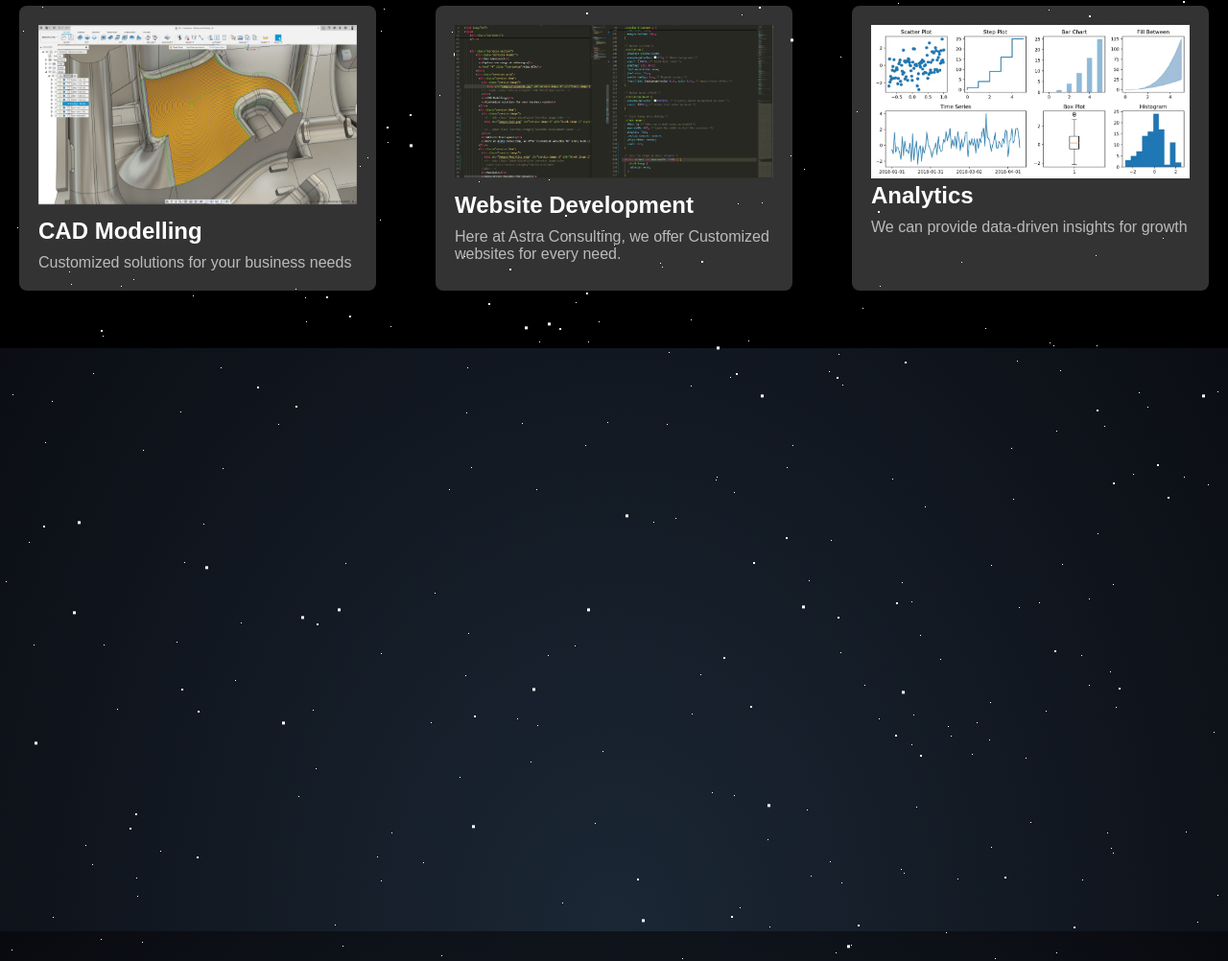
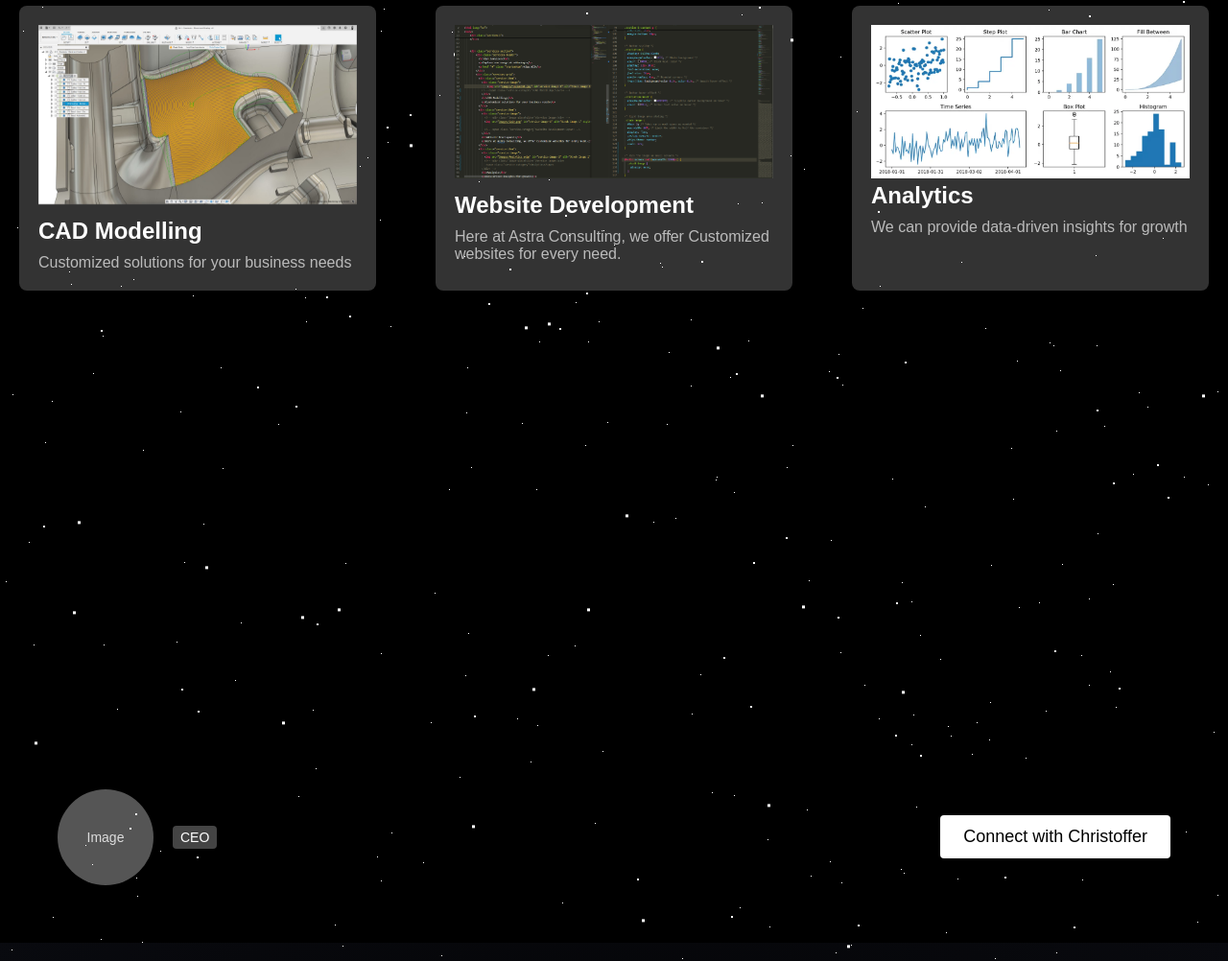
Before and after one commit to Asimov-Tech/Asimov-Tech.github.io, a plain HTML site: page index.html in a window 1280 px wide. Shown: the part 629-1631 px from the top of the page at 96% size. Drawn offline with Linux system fonts and the light colour scheme.

Commit message:
Last update for now

```diff
--- a/index.css
+++ b/index.css
@@ -22,9 +22,9 @@ body {
 .header a {
     color: rgb(255, 255, 255); /* White text color */
     text-align: center;
-    padding: 14px; /* Padding for spacing */
+    padding: 40px; /* Padding for spacing */
     text-decoration: none;
-    font-size: 18px;
+    font-size: 25px;
     line-height: 25px;
     background-color: black; /* Black background */
 }
@@ -33,7 +33,7 @@ body {
 .header a.logo {
     font-size: 25px;
     font-weight: bold;
-    line-height: 100px; /* Match the height of the header */
+    line-height: "auto"; /* Match the height of the header */
 }
 
 /* Change the background color on mouse-over */
@@ -51,12 +51,14 @@ body {
         float: none;
         display: block;
         text-align: left;
+
     }
 }
 
 /* Scale down the logo */
 .logo {
-    scale: 0.5;
+
+    margin-top: 20px;
 }
 
 /* Section-1 --------------------------------------------------------------------*/
@@ -118,6 +120,10 @@ body, h1, p, a, div {
     background-color: #f0f0f0; /* Slightly darker background on hover */
     color: #333; /* Darker text color on hover */
   }
+
+
+
+
 
   /* Right image area styling */
   .stock-image {
@@ -248,7 +254,130 @@ body, h1, h2, h3, p, a, div {
   }
 
 
-/* Section-3 */
+/* Section-3 ---------------------------------------------------*/
+
+
+
+/* body, h1, h2, h3, p, a, div {
+  margin: 0;
+  padding: 0;
+  box-sizing: border-box;
+}
+
+.insights-section {
+  background-color: #000;
+  color: #fff;
+  padding: 40px 20px;
+  max-width: 1200px;
+  margin: auto;
+}
+
+.insights-header {
+  margin-bottom: 40px;
+}
+
+.main-insight {
+  display: flex;
+  flex-wrap: wrap;
+  justify-content: space-between;
+  align-items: center;
+}
+
+.insight-image {
+  flex: 1;
+  min-width: 200px;
+  margin-bottom: 20px;
+}
+
+.image-placeholder {
+  background-color: #555;
+  width: 100%;
+  height: 200px;
+  border-radius: 8px;
+  display: flex;
+  justify-content: center;
+  align-items: center;
+  color: #ddd;
+}
+
+.insight-content {
+  flex: 1;
+  min-width: 250px;
+}
+
+.insight-content h2 {
+  font-size: 32px;
+  font-weight: bold;
+  margin-bottom: 10px;
+}
+
+.insight-content p {
+  font-size: 18px;
+  margin-bottom: 20px;
+}
+
+.cta-button {
+  display: inline-block;
+  background-color: #fff;
+  color: #000;
+  padding: 12px 24px;
+  text-decoration: none;
+  font-size: 18px;
+  border-radius: 4px;
+  transition: background-color 0.3s, color 0.3s;
+}
+
+.cta-button:hover {
+  background-color: #f0f0f0;
+  color: #333;
+}
+
+.insights-grid {
+  display: flex;
+  flex-wrap: wrap;
+  justify-content: space-between;
+}
+
+.insight-item {
+  display: flex;
+  flex: 1 1 45%;
+  margin-bottom: 20px;
+}
+
+.insight-details {
+  margin-left: 20px;
+  flex: 1;
+}
+
+.insight-item h3 {
+  font-size: 24px;
+  margin-bottom: 10px;
+}
+
+.insight-item p {
+  font-size: 16px;
+  color: #bbb;
+}
+
+@media (max-width: 768px) {
+  .main-insight {
+    flex-direction: column;
+  }
+
+  .insight-item {
+    flex-direction: column;
+    align-items: center;
+  }
+
+  .insight-details {
+    margin-left: 0;
+    text-align: center;
+  }
+
+  .insight-image {
+    margin-bottom: 10px;
+  }
+} */
 
 
 
@@ -256,10 +385,99 @@ body, h1, h2, h3, p, a, div {
 
 
 
+/* Section-4 */
 
+/* General Reset and Styling */
+body, h1, h2, h3, p, a, div {
+  margin: 0;
+  padding: 0;
+  box-sizing: border-box;
+}
 
+/* Container for the connect section */
+.connect-section {
+  display: flex;
+  justify-content: space-between;
+  align-items: center;
+  background-color: #000; /* Black background */
+  color: #fff; /* White text color */
+  padding: 20px;
+  max-width: 1200px;
+  margin: auto; /* Center align in the middle of the page */
+  padding-top: 500px;
+}
 
+/* Profile section styling */
+.profile {
+  display: flex;
+  align-items: center;
+}
 
+.profile-image {
+  margin-right: 20px;
+}
+
+.image-placeholder {
+  background-color: #555; /* Placeholder color */
+  width: 100px;
+  height: 100px;
+  border-radius: 50%;
+  display: flex;
+  justify-content: center;
+  align-items: center;
+  color: #ddd; /* Placeholder text color */
+  font-size: 14px;
+  text-align: center;
+}
+
+.profile-info {
+  display: flex;
+  flex-wrap: wrap;
+}
+
+.role {
+  background-color: #444; /* Darker background for roles */
+  color: #fff; /* White text */
+  padding: 4px 8px;
+  border-radius: 4px;
+  margin-right: 5px;
+  font-size: 14px;
+}
+
+/* Button styling */
+.connect-button {
+  display: flex;
+  align-items: center;
+}
+
+.cta-button {
+  display: inline-block;
+  background-color: #fff; /* White background */
+  color: #000; /* Black text color */
+  padding: 12px 24px;
+  text-decoration: none;
+  font-size: 18px;
+  border-radius: 4px; /* Rounded corners */
+  transition: background-color 0.3s, color 0.3s; /* Smooth hover effect */
+}
+
+.cta-button:hover {
+  background-color: #f0f0f0; /* Slightly darker background on hover */
+  color: #333; /* Darker text color on hover */
+}
+
+/* Responsive Design */
+@media (max-width: 768px) {
+  .connect-section {
+    flex-direction: column;
+    align-items: flex-start;
+    text-align: left;
+  }
+
+  .connect-button {
+    margin-top: 20px;
+  }
+}
 
 
 
@@ -268,7 +486,7 @@ body, h1, h2, h3, p, a, div {
 html {
   height: 100%;
   width: 100%;
-  background: radial-gradient(ellipse at bottom, #1b2735 0%, #090a0f 100%);
+  background: radial-gradient(ellipse at bottom, #000000 0%, #090a0f 100%);
 
 }
 
--- a/index.html
+++ b/index.html
@@ -139,6 +139,20 @@
 
 
 
+      <div class="connect-section">
+        <div class="profile">
+          <div class="profile-image">
+            <div class="image-placeholder">Image</div>
+          </div>
+          <div class="profile-info">
+            <span class="role">CEO</span>
+          </div>
+        </div>
+        <div class="connect-button">
+          <a href="#" class="cta-button">Connect with Christoffer</a>
+        </div>
+      </div>
+
 
 </body>
 </html>
```
Also changed, not shown: Images/Astra.svg, Images/AstraSmallerLogo.svg (added).
